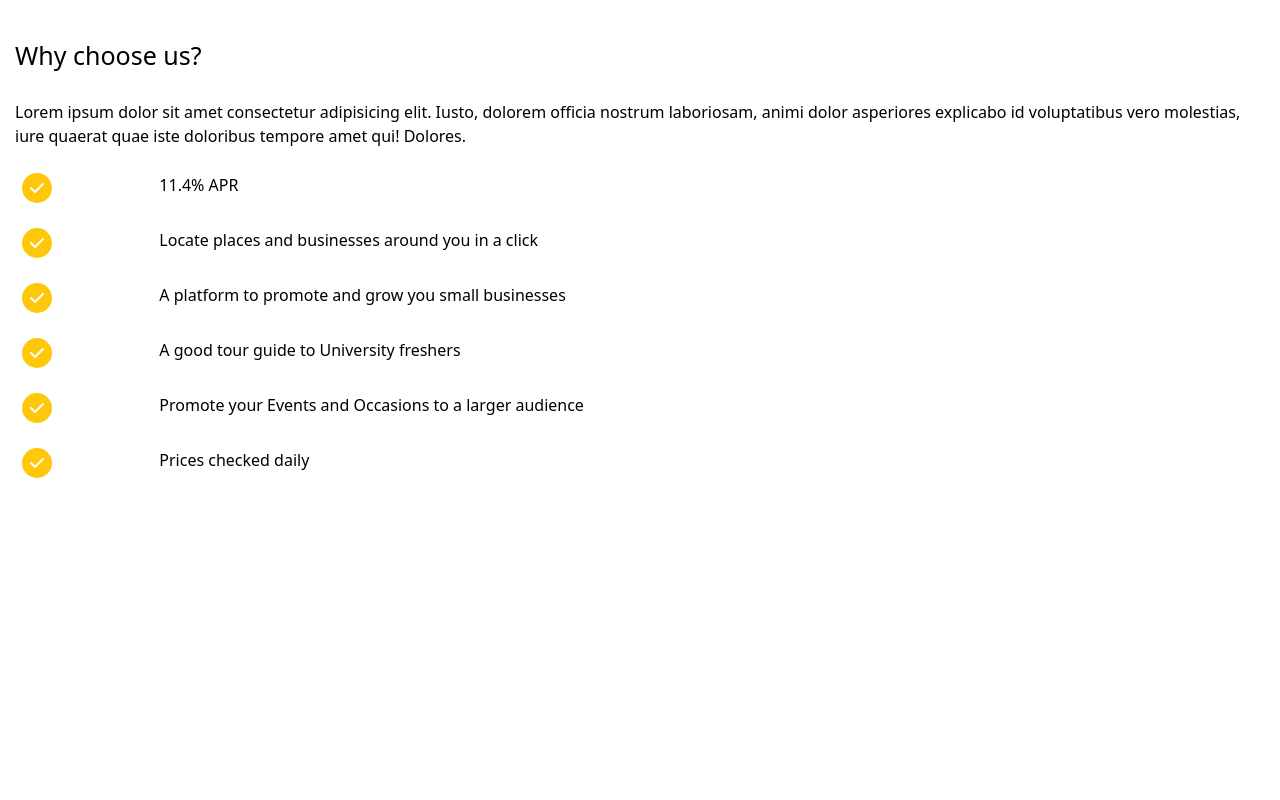
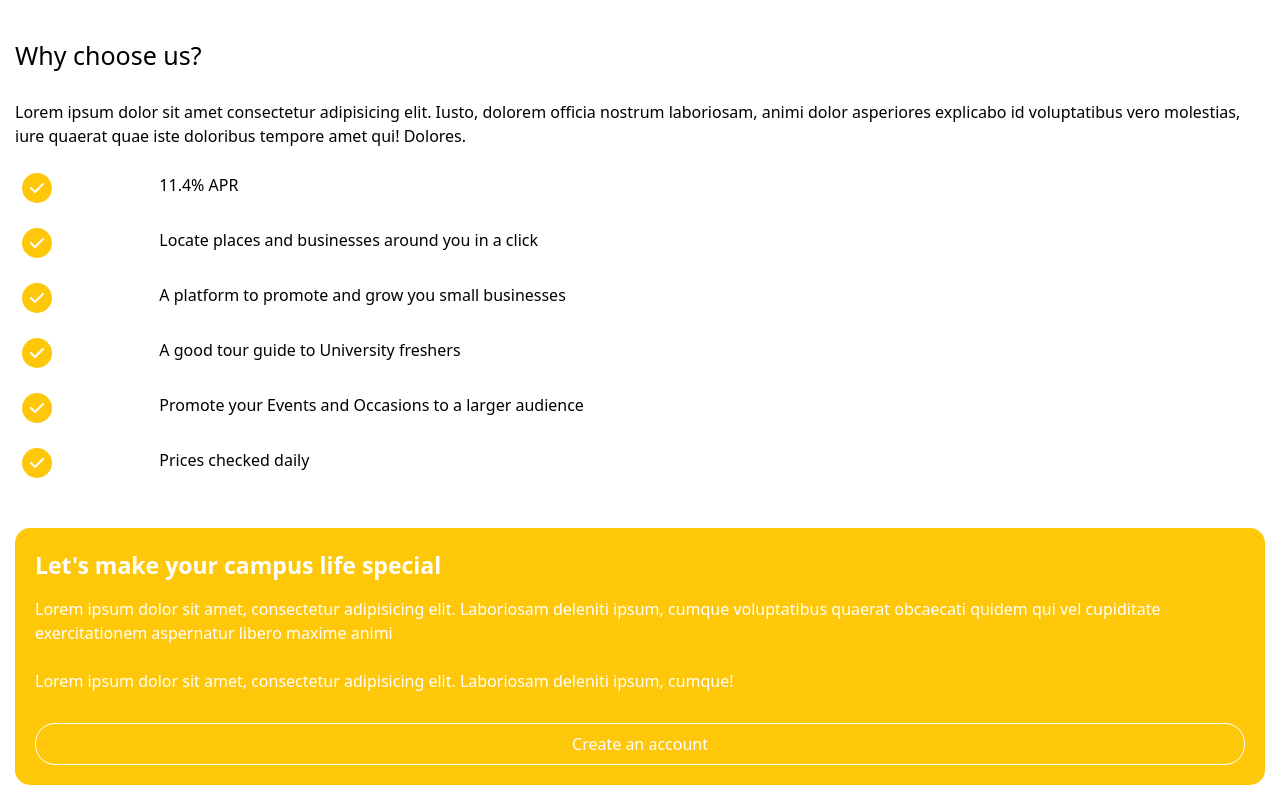
Before and after one commit to cNeighbor/cNeighbour_v2, a React (Create React App) app: page / in a window 1280 px wide. Shown: the part 2615-3415 px from the top of the page. Before the commit the page ends 3118 px from the top, so only its background shows below. Built offline with nearby package versions, Linux system fonts and the light colour scheme.

Commit message:
jumbotron completed

```diff
--- /dev/null
+++ b/src/components/Jumbotron.jsx
@@ -0,0 +1,41 @@
+import React from 'react'
+import styled from 'styled-components'
+
+function Jumbotron() {
+  return (
+    <Container>
+        <h1>Let's make your campus life special</h1>
+        <p>Lorem ipsum dolor sit amet, consectetur adipisicing elit. Laboriosam deleniti ipsum, cumque voluptatibus quaerat obcaecati quidem qui vel cupiditate exercitationem aspernatur libero maxime animi</p>
+        <br />
+        <p>Lorem ipsum dolor sit amet, consectetur adipisicing elit. Laboriosam deleniti ipsum, cumque!</p>
+
+        <button>Create an account</button>
+    </Container>
+  )
+}
+
+export default Jumbotron
+
+const Container = styled.div`
+    text-align: left;
+    background: #FFC70A;
+    border-radius: 15px;
+    margin: 15px;
+    margin-top: 50px;
+    padding: 20px;
+    color: white;
+
+    h1{
+        font-size: 23px;
+        font-weight: bold;
+        margin-bottom: 15px;
+    }
+
+    button{
+        width: 100%;
+        border: 1px solid white;
+        border-radius: 20px;
+        margin-top: 30px;
+        padding: 8px;
+    }
+`
--- a/src/pages/Home.js
+++ b/src/pages/Home.js
@@ -7,6 +7,7 @@ import Places from '../components/Places'
 import Events from '../components/Events'
 import Businesses from '../components/Businesses'
 import Why from '../components/Why'
+import Jumbotron from '../components/Jumbotron'
 
 const index = () => {
     return (
@@ -20,6 +21,7 @@ const index = () => {
            <Businesses />
            <Events />
            <Why />
+           <Jumbotron />
         </div>
     )
 }
```
